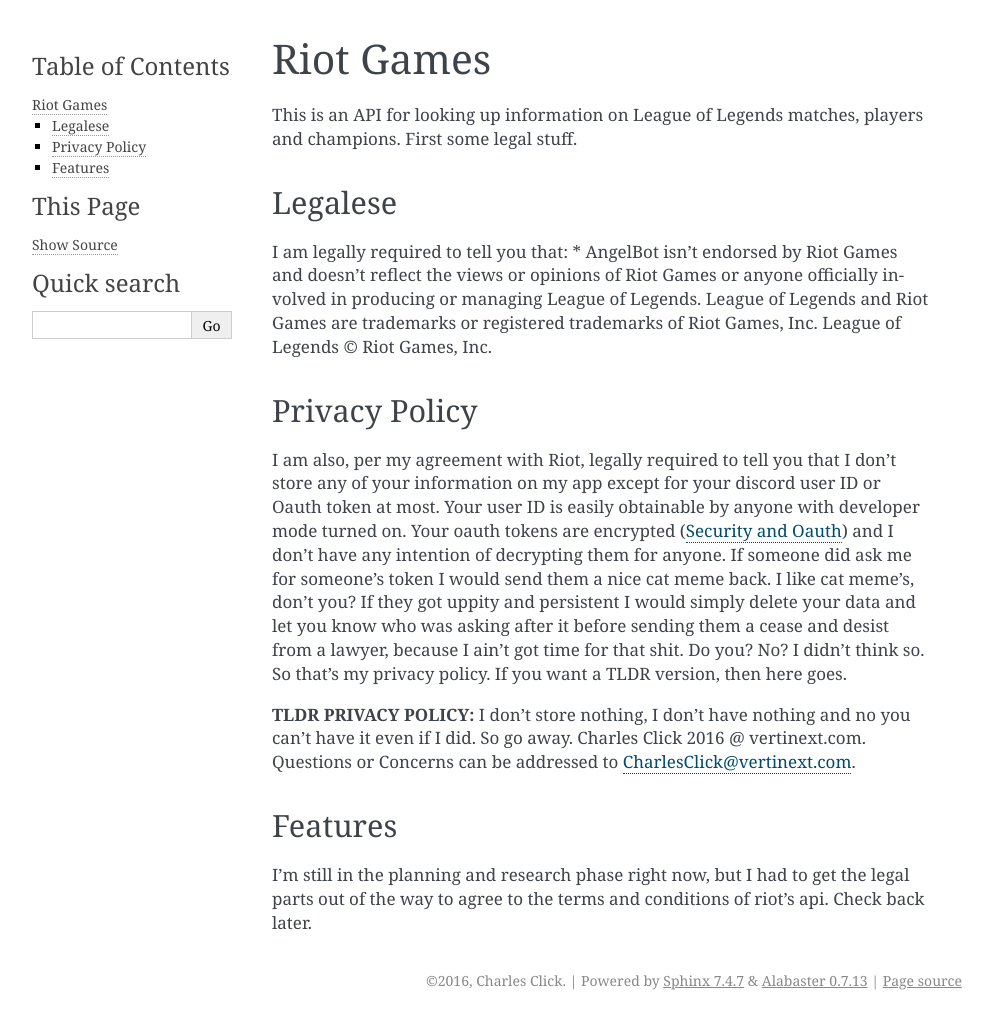
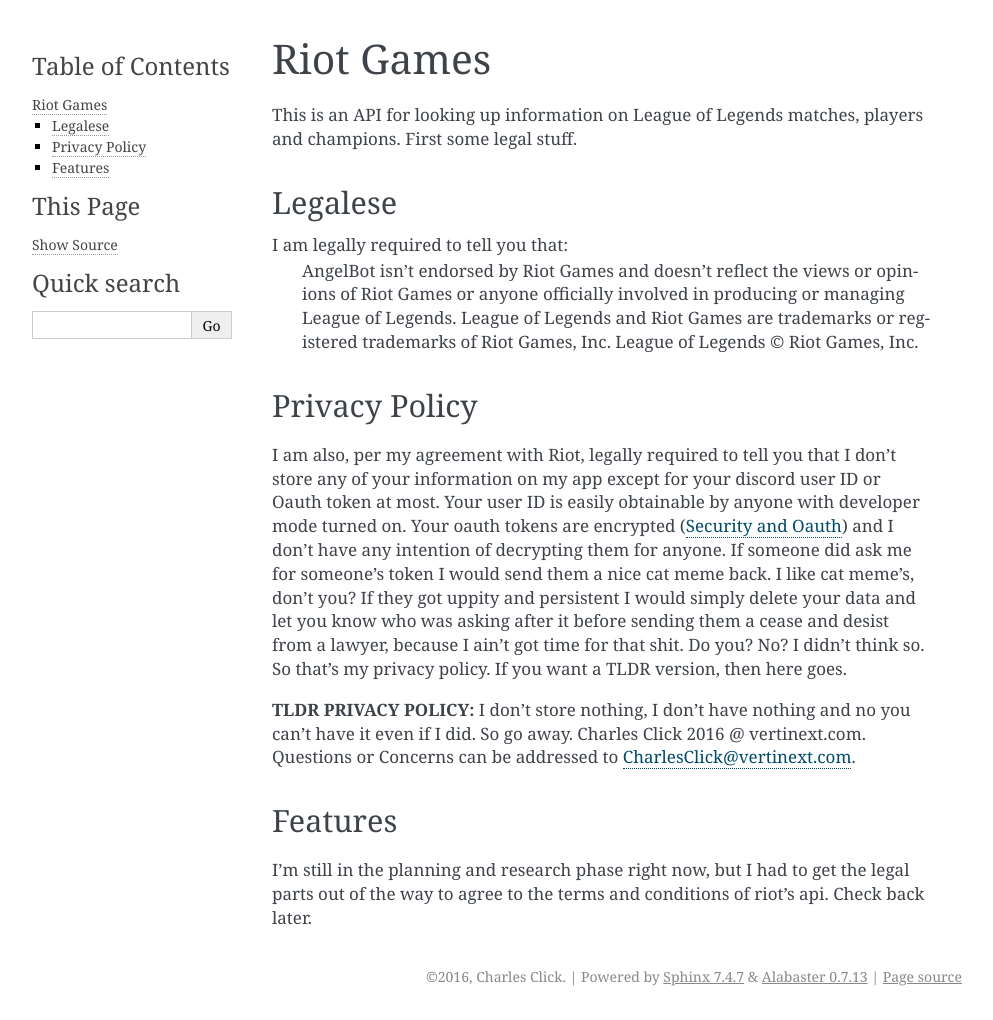
Before and after one commit to ccubed/AngelBot, a Sphinx documentation site: the page built from docs/source/Riot_Games.rst, in a window 1280 px wide. Shown: the whole page, without its empty margins (148-1141 px from the left). Built offline with Sphinx 7.4.7, drawn with Linux system fonts in a browser that asks for light colours.

Commit message:
Small fix

```diff
--- a/docs/source/Riot_Games.rst
+++ b/docs/source/Riot_Games.rst
@@ -6,7 +6,7 @@ This is an API for looking up information on League of Legends matches, players
 Legalese
 --------
 I am legally required to tell you that:
-* AngelBot isn't endorsed by Riot Games and doesn't reflect the views or opinions of Riot Games or anyone officially involved in producing or managing League of Legends. League of Legends and Riot Games are trademarks or registered trademarks of Riot Games, Inc. League of Legends © Riot Games, Inc.
+    AngelBot isn't endorsed by Riot Games and doesn't reflect the views or opinions of Riot Games or anyone officially involved in producing or managing League of Legends. League of Legends and Riot Games are trademarks or registered trademarks of Riot Games, Inc. League of Legends © Riot Games, Inc.
 
 Privacy Policy
 --------------
```
